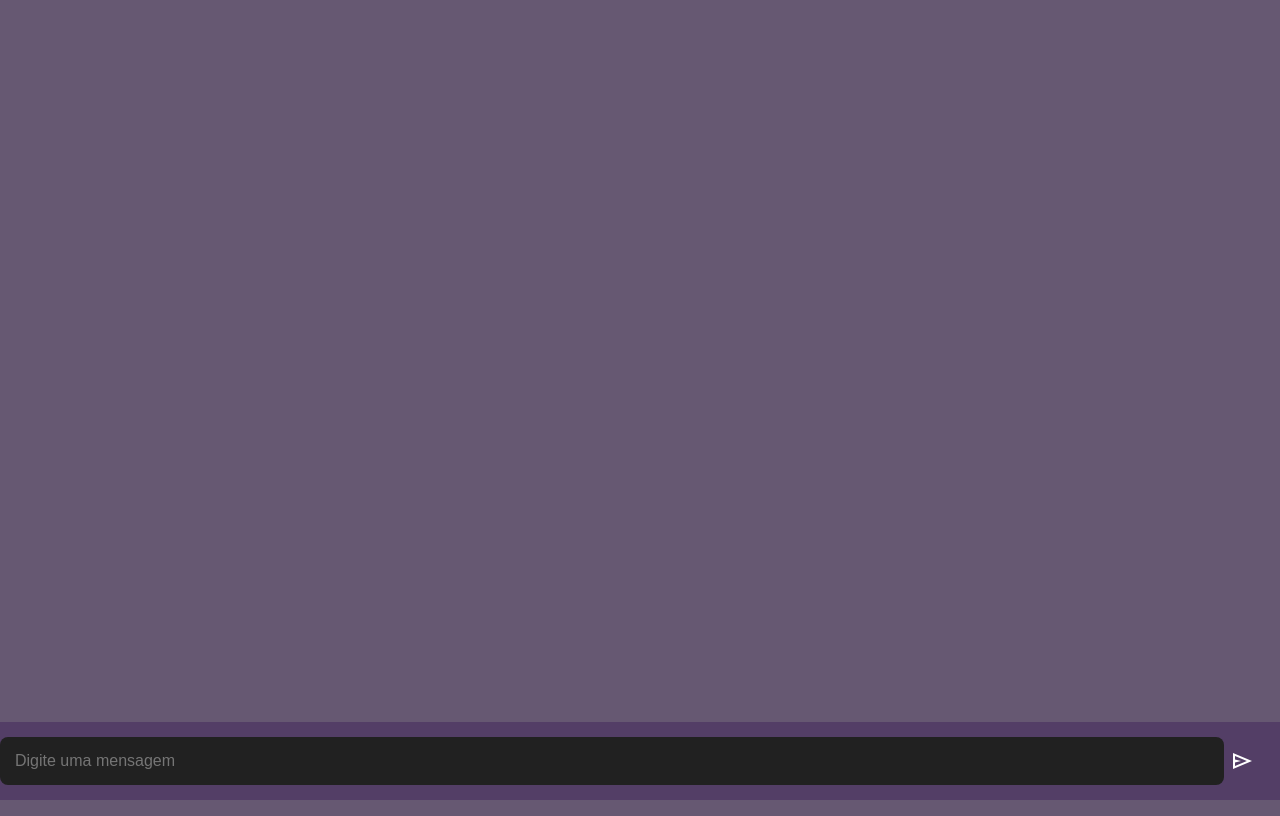
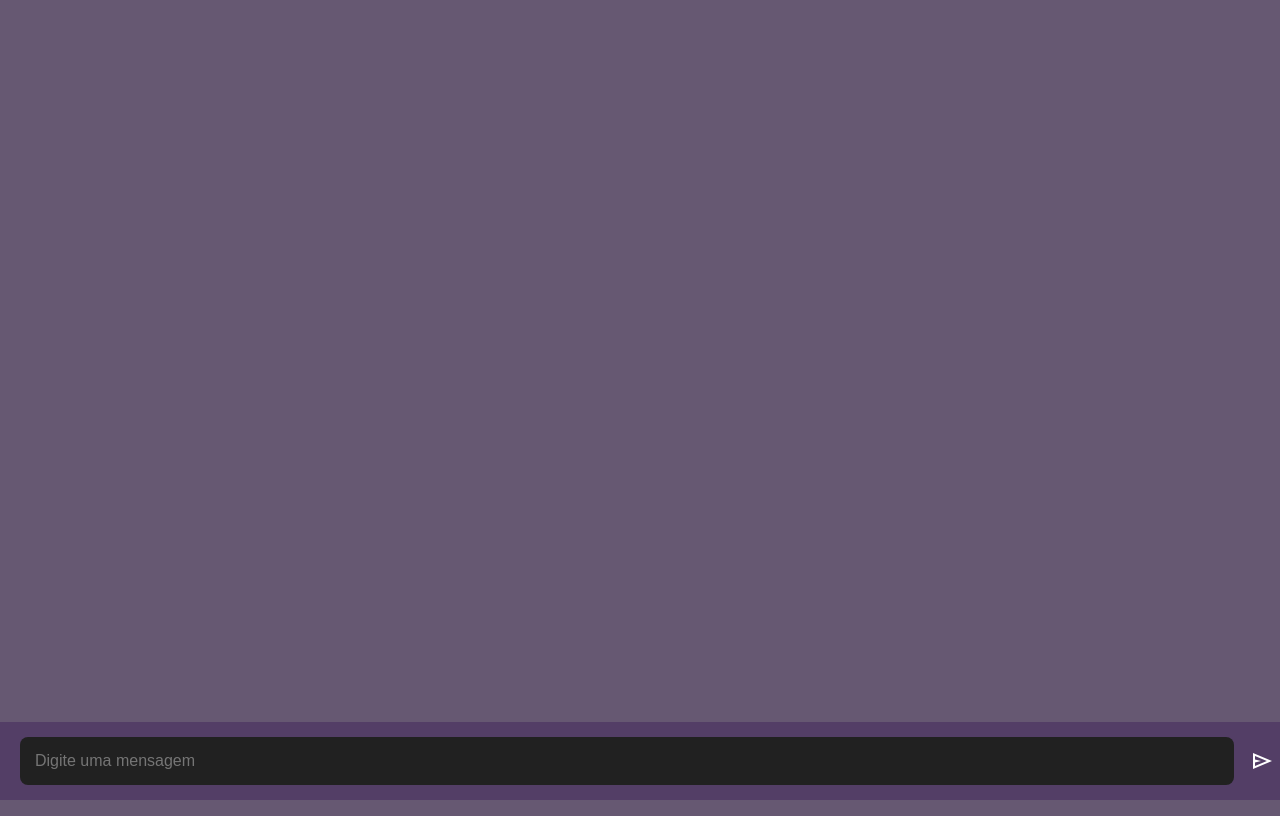
Before and after one commit to VitRicci/VitRicci.github.io, a website: page index.html in a window 1280 px wide. Both pictures are taken after typing "Sample", "name@example.com", "Sample" into the empty fields and a click on the input "Enviar". Drawn offline with nearby package versions, Linux system fonts and the light colour scheme.

Commit message:
Minor changes

```diff
--- a/css/style.css
+++ b/css/style.css
@@ -112,11 +112,11 @@ input[type="submit"]:hover{
 
 .chat__form{
     background-color: #533e66;
-    padding: 15px  10px 15px 0px;
+    padding: 15px  10px 15px 20px;
     margin: 0;
     display: flex;
     align-items: center;
-    gap: 10px;
+    gap: 20px;
     position: fixed;
     bottom: 0;
     left: 0;
```
